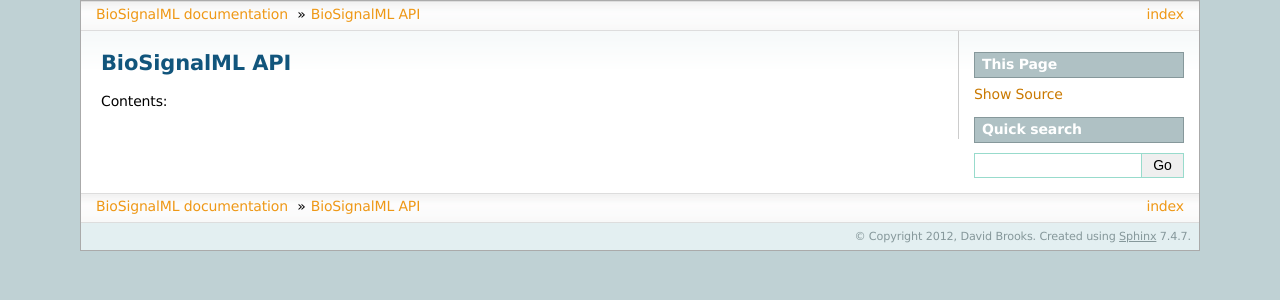
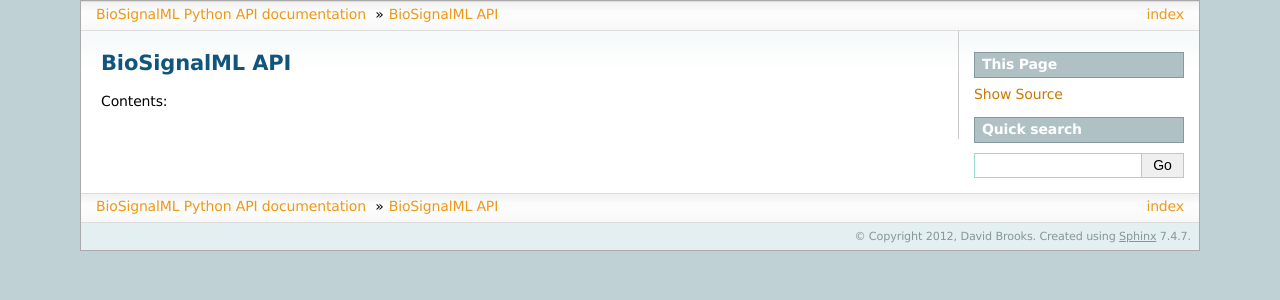
Before and after one commit to BioSignalML/biosignalml-python, a Sphinx documentation site: the page built from doc/source/index.rst, in a window 1280 px wide. Shown: the top 300 px of the page. Built offline with Sphinx 7.4.7, drawn with Linux system fonts in a browser that asks for light colours; formulas are drawn with MathJax 3; pages that are not in the unit, such as notebooks, are missing from menus.

Commit message:
Change project name to "BioSignalML Python API"

```diff
--- a/doc/source/conf.py
+++ b/doc/source/conf.py
@@ -1,7 +1,7 @@
 # -*- coding: utf-8 -*-
 #
-# biosignalml documentation build configuration file, created by
-# sphinx-quickstart on Mon Jan  2 11:38:51 2012.
+# BioSignalML Python API documentation build configuration file, created by
+# sphinx-quickstart on Mon Apr 29 18:02:36 2013.
 #
 # This file is execfile()d with the current directory set to its containing dir.
 #
@@ -51,7 +51,7 @@
 master_doc = 'index'
 
 # General information about the project.
-project = u'BioSignalML'
+project = u'BioSignalML Python API'
 copyright = u'2012, David Brooks'
 
 # The version info for the project you're documenting, acts as replacement for
@@ -181,7 +181,7 @@
 #html_file_suffix = None
 
 # Output file base name for HTML help builder.
-htmlhelp_basename = 'biosignalmldoc'
+htmlhelp_basename = 'BioSignalMLPythonAPIdoc'
 
 
 # -- Options for LaTeX output --------------------------------------------------
@@ -200,7 +200,7 @@
 # Grouping the document tree into LaTeX files. List of tuples
 # (source start file, target name, title, author, documentclass [howto/manual]).
 latex_documents = [
-  ('index', 'biosignalml.tex', u'BioSignalML Documentation',
+  ('index', 'BioSignalMLPythonAPI.tex', u'BioSignalML Python API Documentation',
    u'David Brooks', 'manual'),
 ]
 
@@ -230,8 +230,8 @@
 # One entry per manual page. List of tuples
 # (source start file, name, description, authors, manual section).
 man_pages = [
-    ('index', 'biosignalml', u'biosignalml Documentation',
-     [u'Author'], 1)
+    ('index', 'biosignalmlpythonapi', u'BioSignalML Python API Documentation',
+     [u'David Brooks'], 1)
 ]
 
 # If true, show URL addresses after external links.
@@ -244,8 +244,8 @@
 # (source start file, target name, title, author,
 #  dir menu entry, description, category)
 texinfo_documents = [
-  ('index', 'biosignalml', u'biosignalml Documentation',
-   u'Author', 'biosignalml', 'One line description of project.',
+  ('index', 'BioSignalMLPythonAPI', u'BioSignalML Python API Documentation',
+   u'David Brooks', 'BioSignalMLPythonAPI', 'One line description of project.',
    'Miscellaneous'),
 ]
 
```
Also changed, not shown: 1 other file.
